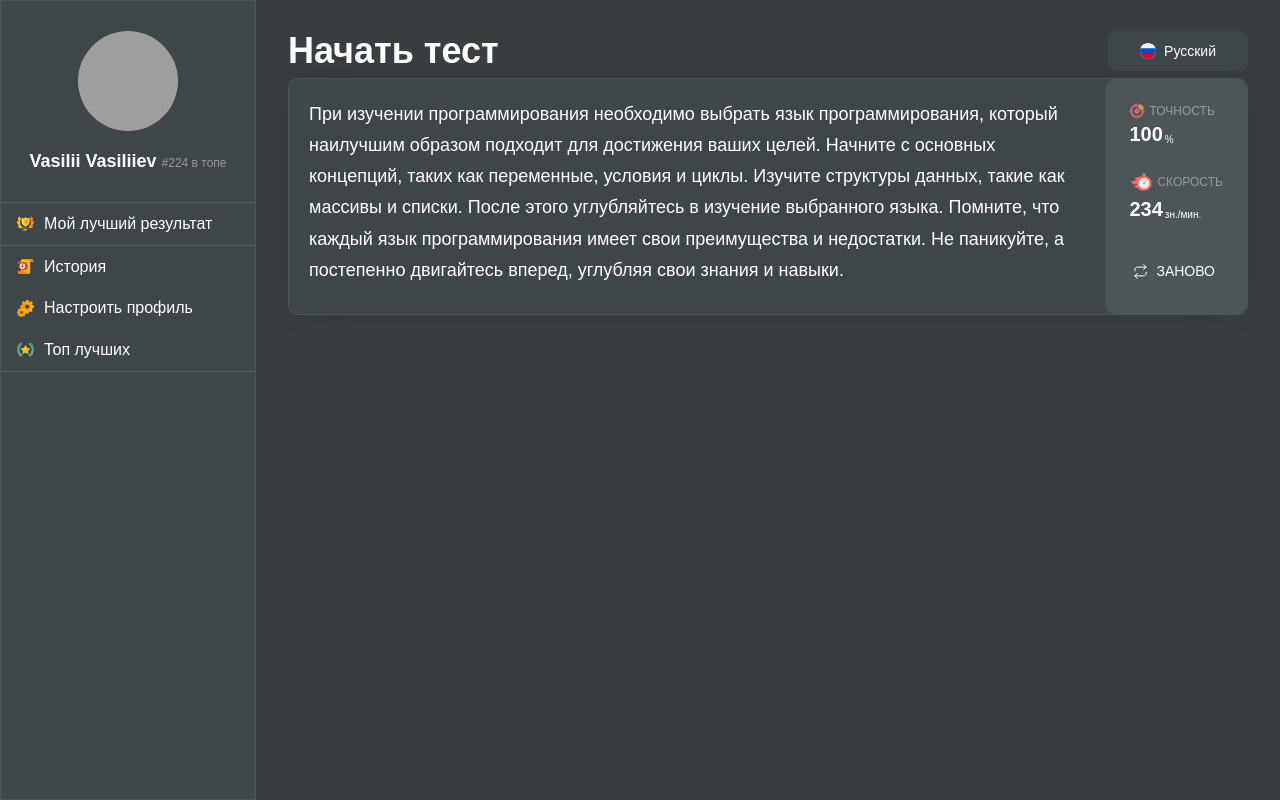
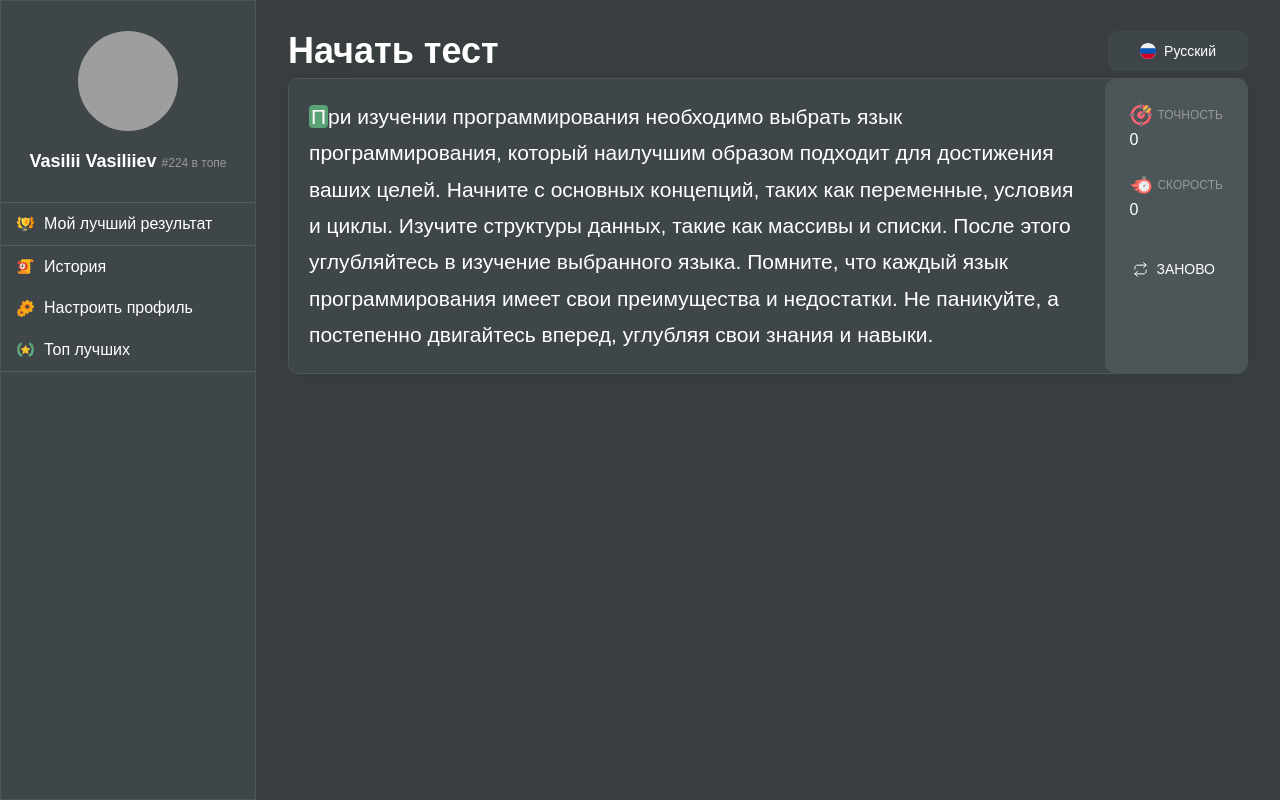
Before and after one commit to IslamTashiev/print-speed-test-app, a React (Vite) app: page / in a window 1280 px wide. Built offline with nearby package versions, Linux system fonts and the light colour scheme; grey boxes are pictures that could not be loaded; a web font is replaced by a local one.

Commit message:
add testing functional

```diff
--- a/src/components/TestBlock/Test.tsx
+++ b/src/components/TestBlock/Test.tsx
@@ -1,29 +1,182 @@
-import React from "react";
+import React, { useState, useEffect, useRef } from "react";
 import { Box, Typography, styled } from "@mui/material";
+import clsx from "clsx";
 
-const Test = () => {
+const testedText =
+	"При изучении программирования необходимо выбрать язык программирования, который наилучшим образом подходит для достижения ваших целей. Начните с основных концепций, таких как переменные, условия и циклы. Изучите структуры данных, такие как массивы и списки. После этого углубляйтесь в изучение выбранного языка. Помните, что каждый язык программирования имеет свои преимущества и недостатки. Не паникуйте, а постепенно двигайтесь вперед, углубляя свои знания и навыки.";
+
+interface ITestProps {
+	setAccuracy: (value: number) => void;
+	setCurrentSpeed: (value: number) => void;
+}
+
+const Test = ({ setAccuracy, setCurrentSpeed }: ITestProps) => {
+	const [arrOfSimbols, setArrOfSimbols] = useState<string[]>([]);
+	const [arrOfCheckedSimbols, setArrOfCheckedSimbols] = useState<string[]>([]);
+	const [typedFullText, setTypedFullText] = useState<string>("");
+	const [currentSimbol, setCurrentSimbol] = useState<string>("");
+	const [isCheckedSimbolFailed, setIsCheckedSimbolFailed] = useState<boolean>(false);
+	const [countOfFailed, setCountOfFailed] = useState<number>(0);
+	const [isRunning, setIsRunning] = useState<boolean>(false);
+	const [totalTime, setTotalTime] = useState<number>(0);
+	const [timerIsStarted, setTimerIsStarted] = useState<boolean>(false);
+
+	const myInterval: number | any = useRef(null);
+	const inputRef = useRef<HTMLInputElement>(null);
+
+	const onChange = (event: React.ChangeEvent<HTMLInputElement>) => {
+		event.preventDefault();
+		setTimerIsStarted(true);
+
+		const value = event.target.value;
+
+		if (value[value.length - 1] === currentSimbol) {
+			setTypedFullText(value);
+			setArrOfSimbols((prevState) => {
+				const checkedSimbol: string | undefined = prevState.shift();
+				setArrOfCheckedSimbols((prevState: string[]) => [...prevState, checkedSimbol || ""]);
+				setCurrentSimbol(prevState[0]);
+				return prevState;
+			});
+			setIsCheckedSimbolFailed(false);
+		} else {
+			setIsCheckedSimbolFailed(true);
+			setCountOfFailed((prevState) => prevState + 1);
+		}
+	};
+	const toggleTimer = () => {
+		setIsRunning((isRunning) => !isRunning);
+	};
+
+	const resetCounter = () => {
+		clearInterval(myInterval.current);
+		myInterval.current = null;
+		setIsRunning(false);
+	};
+
+	useEffect(() => {
+		if (isRunning) {
+			myInterval.current = setInterval(() => {
+				setTotalTime((counter) => counter + 1);
+			}, 1000);
+		} else {
+			clearInterval(myInterval.current);
+			myInterval.current = null;
+		}
+	}, [isRunning]);
+	useEffect(() => {
+		if (timerIsStarted) {
+			toggleTimer();
+		}
+	}, [timerIsStarted]);
+	useEffect(() => {
+		if (arrOfSimbols.length === 0 && arrOfCheckedSimbols.length === testedText.length) {
+			resetCounter();
+		}
+	}, [arrOfSimbols.length === 0, testedText]);
+	useEffect(() => {
+		if (timerIsStarted) {
+			setCurrentSpeed(Math.floor((arrOfCheckedSimbols.length / totalTime) * 60));
+			setAccuracy(+(100 - (countOfFailed / testedText.length) * 100).toFixed(1));
+		}
+	}, [totalTime, timerIsStarted]);
+	useEffect(() => {
+		if (inputRef.current) {
+			inputRef.current.focus();
+		}
+	}, [inputRef.current]);
+	useEffect(() => {
+		if (testedText) {
+			setArrOfSimbols(testedText.split(""));
+			setCurrentSimbol(testedText.split("")[0]);
+		}
+	}, [testedText]);
+
 	return (
 		<TestWrapper>
-			<Typography
-				color='text.primary'
-				variant='body2'
-				fontSize={18}
-				fontWeight={400}
-				lineHeight={"173.023%"}
-			>
-				При изучении программирования необходимо выбрать язык программирования, который наилучшим
-				образом подходит для достижения ваших целей. Начните с основных концепций, таких как
-				переменные, условия и циклы. Изучите структуры данных, такие как массивы и списки. После
-				этого углубляйтесь в изучение выбранного языка. Помните, что каждый язык программирования
-				имеет свои преимущества и недостатки. Не паникуйте, а постепенно двигайтесь вперед, углубляя
-				свои знания и навыки.
-			</Typography>
+			<Box>
+				{arrOfCheckedSimbols.map((char, index) => (
+					<Typography
+						color='text.primary'
+						key={char + index}
+						component='span'
+						className='simbol verified'
+					>
+						{char}
+					</Typography>
+				))}
+				{currentSimbol && (
+					<Typography
+						color='text.primary'
+						component='span'
+						className={clsx("simbol", "current", { failed: isCheckedSimbolFailed })}
+					>
+						{currentSimbol}
+					</Typography>
+				)}
+
+				{arrOfSimbols.map(
+					(char, index) =>
+						index !== 0 && (
+							<Typography
+								color='text.primary'
+								key={char + index}
+								component='span'
+								className='simbol'
+							>
+								{char}
+							</Typography>
+						)
+				)}
+			</Box>
+			<input
+				ref={inputRef}
+				type='text'
+				value={typedFullText}
+				onChange={(e) => onChange(e)}
+				className='test-input'
+			/>
 		</TestWrapper>
 	);
 };
 
 const TestWrapper = styled(Box)(() => ({
 	padding: 20,
+
+	".simbol": {
+		variant: "body2",
+		fontSize: 21,
+		fontWeight: 400,
+		lineHeight: "173.023%",
+		userSelect: "none",
+
+		"&.verified": {
+			fontWeight: 500,
+			textShadow:
+				"0 0 10px #59A276, 0 0 10px #59A276, 0 0 2px #59A276, 0 0 3px #59A276, 0 0 4px #59A276, 0 0 5px #59A276, 0 0 6px #59A276",
+		},
+
+		"&.current": {
+			backgroundColor: "#59A276",
+			borderRadius: 4,
+			padding: "0 2px",
+		},
+		"&.failed": {
+			backgroundColor: "#FF5151",
+		},
+	},
+	".test-input": {
+		position: "absolute",
+		left: 0,
+		top: -10,
+		height: 1,
+		width: "100%",
+		fontSize: 16,
+		overflow: "hidden",
+		border: "none",
+		color: "transparent",
+		outline: 0,
+	},
 }));
 
 export default Test;
--- a/src/components/TestBlock/TestBlock.tsx
+++ b/src/components/TestBlock/TestBlock.tsx
@@ -1,14 +1,17 @@
-import React from "react";
+import React, { useState } from "react";
 import { Box, styled } from "@mui/material";
 
 import Test from "./Test";
 import TestInfo from "./TestInfo";
 
 const TestBlock = () => {
+	const [currentSpeed, setCurrentSpeed] = useState<number>(0);
+	const [accuracy, setAccuracy] = useState<number>(0);
+
 	return (
 		<TestBlockWrapper>
-			<Test />
-			<TestInfo />
+			<Test setCurrentSpeed={setCurrentSpeed} setAccuracy={setAccuracy} />
+			<TestInfo speed={currentSpeed} accuracy={accuracy} />
 		</TestBlockWrapper>
 	);
 };
--- a/src/components/TestBlock/TestInfo.tsx
+++ b/src/components/TestBlock/TestInfo.tsx
@@ -5,14 +5,19 @@ import { useTranslation } from "react-i18next";
 import InfoItem from "./InfoItem";
 import { ReactComponent as RetryIcon } from "icons/retry.svg";
 
-const TestInfo = () => {
+interface ITestInfoProps {
+	speed: number;
+	accuracy: number;
+}
+
+const TestInfo = ({ speed, accuracy }: ITestInfoProps) => {
 	const { t } = useTranslation();
 
 	return (
 		<TestInfoWrapper>
 			<Box className='info-items'>
-				<InfoItem type='accuracy' value={100} />
-				<InfoItem type='speed' value={234} />
+				<InfoItem type='accuracy' value={accuracy} />
+				<InfoItem type='speed' value={speed} />
 			</Box>
 			<Button className='retry-button' variant='text' startIcon={<RetryIcon />}>
 				{t("retry")}
```
Also changed, not shown: .eslintrc.cjs, src/assets/icons/info-accuracy.svg.
